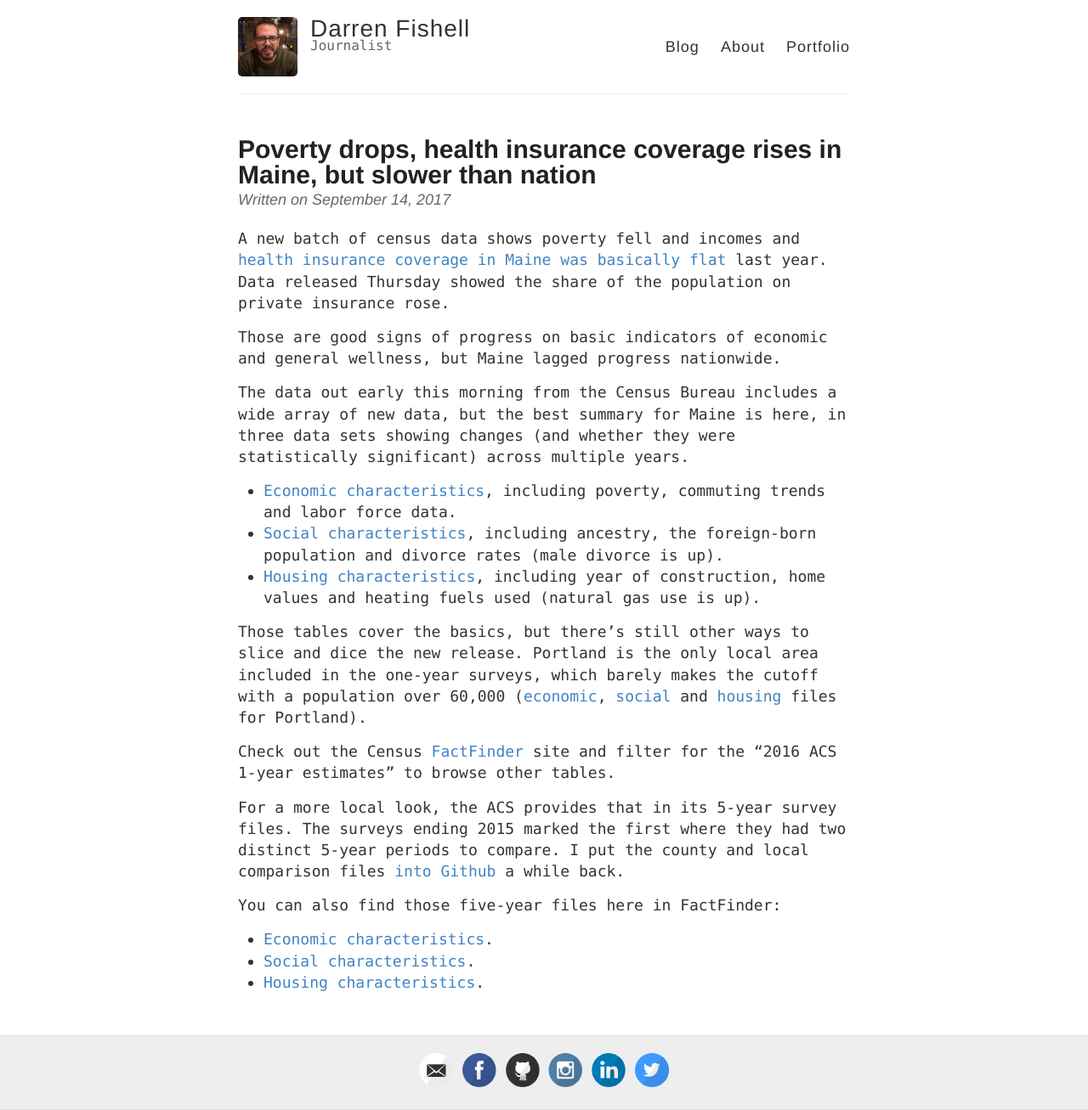
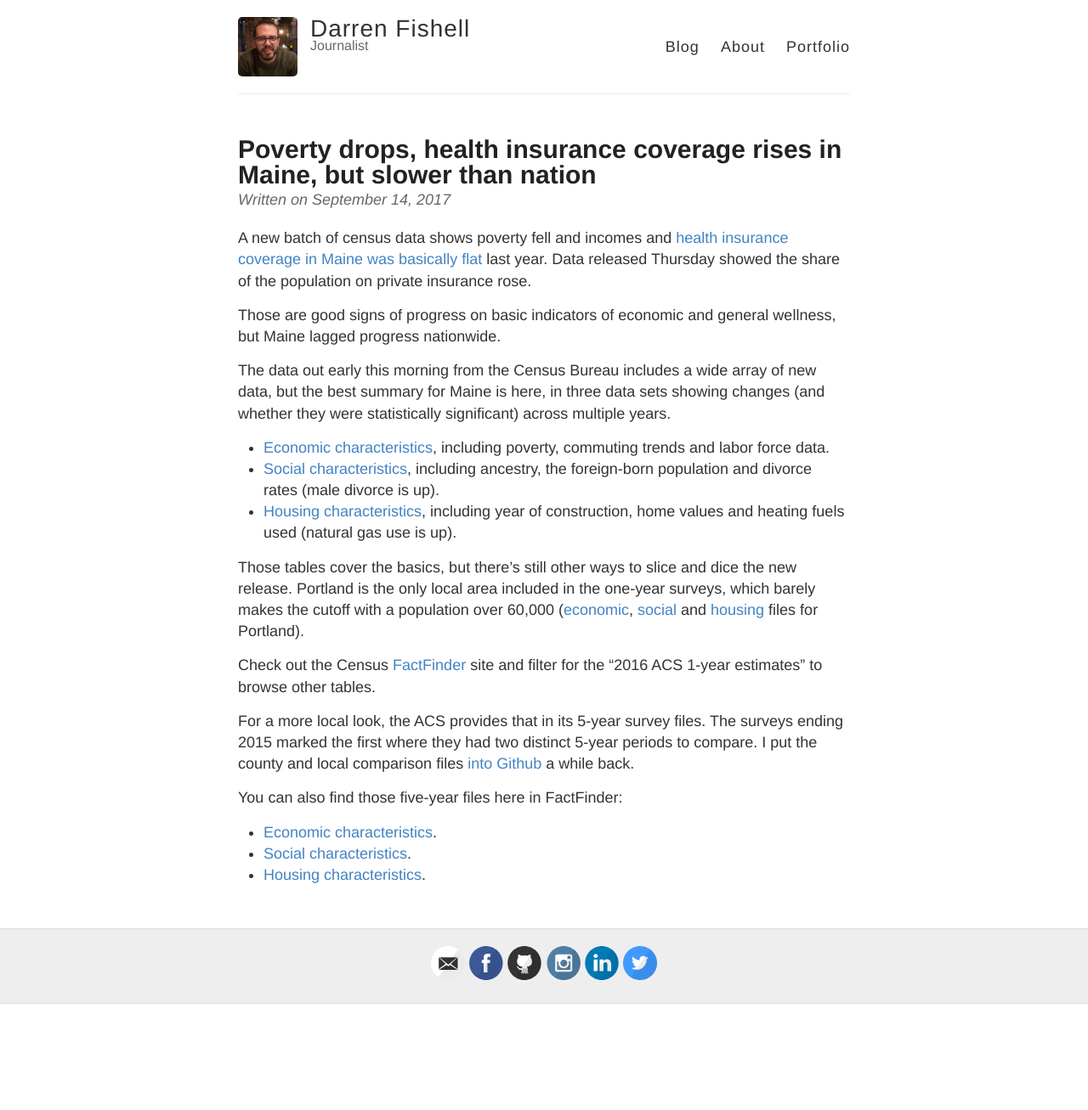
Before and after one commit to darrenfishell/darrenfishell.github.io, a Jekyll site: the page built from _posts/2017-9-14-new-census-data-shows-demographic-shifts-in-maine.md, in a window 1280 px wide. Shown: the whole page at 85% size. Built offline with Jekyll 4.4.1, drawn with Linux system fonts in a browser that asks for light colours; comment, search, counter and statistics services are not loaded; after the commit the page ends 1182 px from its top, so only the background shows below that.

Commit message:
Back to Helv

```diff
--- a/_sass/_variables.scss
+++ b/_sass/_variables.scss
@@ -15,7 +15,7 @@ $lightGray: #eee;
 $white: #fff;
 
 // Font stacks
-$helvetica: Monaco, Arial, sans-serif;
+$helvetica: Helvetica, Arial, sans-serif;
 $helveticaNeue: "Helvetica Neue", Helvetica, Arial, sans-serif;
 $georgia: Georgia, serif;
 
--- a/style.scss
+++ b/style.scss
@@ -116,7 +116,6 @@ img {
 }
 
 .date {
-  font-family: $helveticaNeue;
   font-style: italic;
   color: $gray;
   margin: 2px 0 20px;
```
